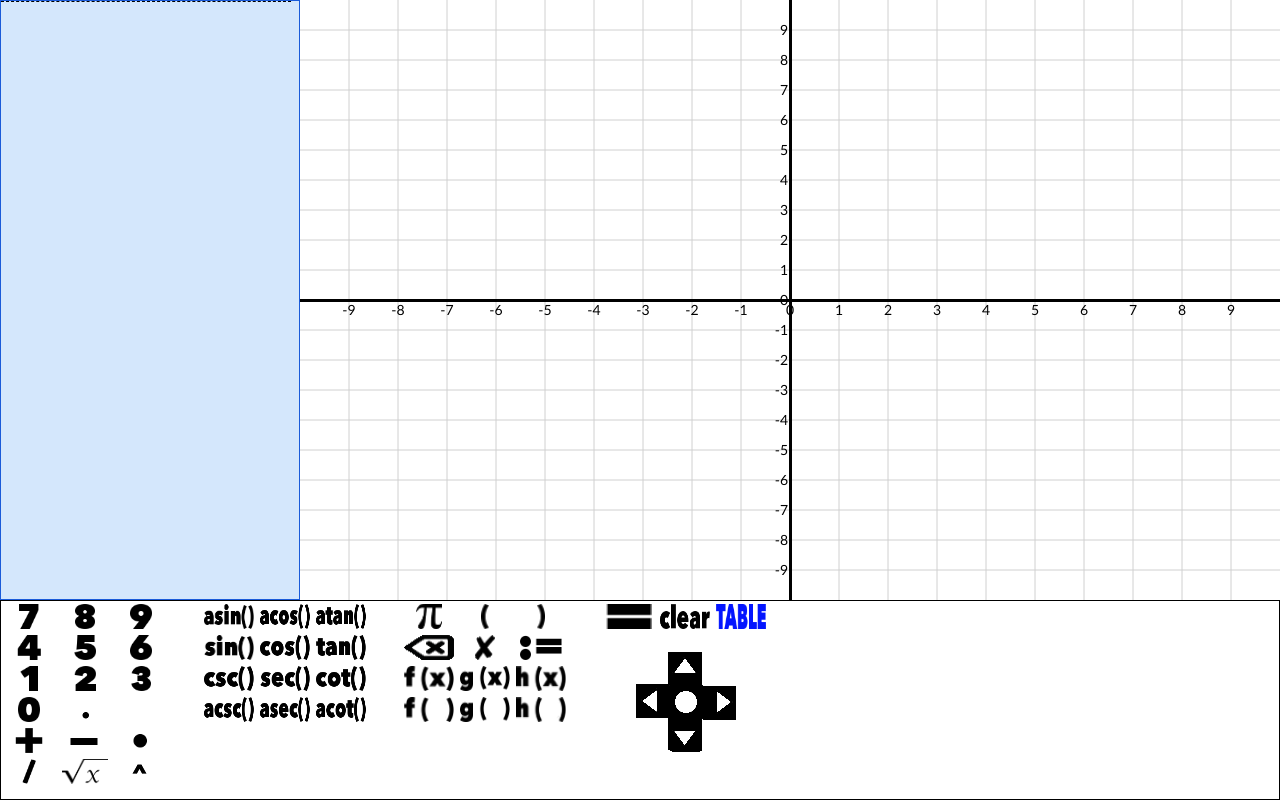
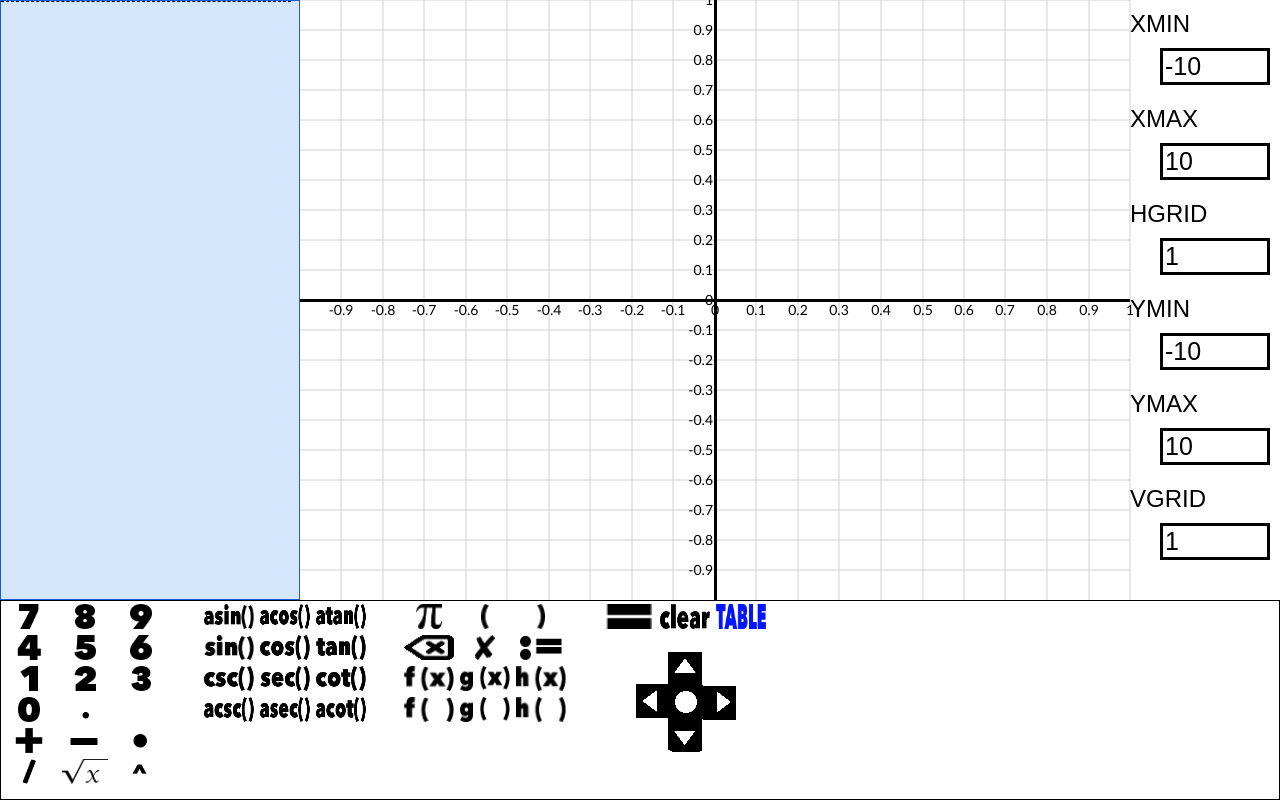
Before and after one commit to BenAychh/Calculator-G19-BenHernandez, a website with bundled scripts: page index.html in a window 1280 px wide. Built offline with nearby package versions, Linux system fonts and the light colour scheme.

Commit message:
Added controls for the graph window

```diff
--- a/canvasResizer.js
+++ b/canvasResizer.js
@@ -3,7 +3,8 @@ function resizeCanvas(){
   var info = document.getElementById("info");
   var table = document.getElementById("tables")
   var calculationHistory = document.getElementById("calculationHistory");
-  var container = document.getElementById('tableInterface');
+  var tableContainer = document.getElementById('tableInterface');
+  var graphContainer = document.getElementById('graphInterface');
   graphing.width = window.innerWidth -  300;
   graphing.height = window.innerHeight - 200;
   info.width = window.innerWidth -  300;
@@ -11,9 +12,11 @@ function resizeCanvas(){
   table.width = window.innerWidth -  300;
   table .height = window.innerHeight - 200;
   calculationHistory.setAttribute("style", "height: " + tables.height + "px");
-  container.setAttribute("style", "left: " + (tables.width - 150) + "px;")
+  tableContainer.setAttribute("style", "left: " + (tables.width - 150) + "px; height: " + tables.height + "px");
+  graphContainer.setAttribute("style", "left: " + (graphing.width - 150) + "px; height: " + graphing.height + "px");
   if (grapher) {
     grapher.repaint();
+    infoer.repaint();
   }
   if (tabler) {
     tabler.repaint();
--- a/graphing.js
+++ b/graphing.js
@@ -1,22 +1,27 @@
 //var math = require('./math.min.js');
 function Graphing(pCanvas) {
+  var grapher = this;
   var canvas = pCanvas;
-  var xmin = -10;
-  var xmax = 10;
-  var hgrid = 1;
-  var ymin = -10;
-  var ymax = 10;
-  var vgrid = 1;
+  var context = canvas.getContext('2d');
+  var windowInfo = {
+    xmin: -1,
+    xmax: 1,
+    hgrid: 0.1,
+    ymin: -1,
+    ymax: 1,
+    vgrid: 0.1,
+  };
+  var graphWidth = canvas.width - 150;
   var lines = {};
   drawGrid();
   this.repaint = function () {
+    graphWidth = canvas.width - 150;
     clearGraph();
     drawGrid();
     graphLines();
-  }
+  };
   this.addLine = function(name, equation, color) {
     if (lines[name]) {
-      var context = canvas.getContext('2d');
       context.clearRect(0, 0, canvas.width, canvas.height);
       drawGrid();
     }
@@ -31,22 +36,31 @@ function Graphing(pCanvas) {
     graphLines();
   };
   this.setBounds = function(arrayOfValues) {
-    xmin = Number(arrayOfValues[0]);
-    xmax = Number(arrayOfValues[1]);
-    hgrid = Number(arrayOfValues[2]);
-    ymin = Number(arrayOfValues[3]);
-    ymax = Number(arrayOfValues[4]);
-    vgrid = Number(arrayOfValues[5]);
+    windowInfo.xmin = Number(arrayOfValues[0]);
+    windowInfo.xmax = Number(arrayOfValues[1]);
+    windowInfo.hgrid = Number(arrayOfValues[2]);
+    windowInfo.ymin = Number(arrayOfValues[3]);
+    windowInfo.ymax = Number(arrayOfValues[4]);
+    windowInfo.vgrid = Number(arrayOfValues[5]);
     clearGraph();
     drawGrid();
     graphLines();
   };
+  this.setWindow = function(key, value) {
+    var evaluatedValue = math.eval(value);
+    if (!isNaN(evaluatedValue)) {
+      if (key !== 'hgrid' && key !== 'vgrid') {
+        windowInfo[key] = evaluatedValue;
+      } else if (value != 0) {
+        windowInfo[key] = evaluatedValue;
+      }
+      this.repaint();
+    }
+  };
   function clearGraph() {
-    var context = canvas.getContext('2d');
     context.clearRect(0, 0, canvas.width, canvas.height);
   }
   function graphLines() {
-    var context = canvas.getContext('2d');
     var linesToGraph = Object.keys(lines);
     linesToGraph.forEach(function(name) {
       var color = lines[name].color;
@@ -54,7 +68,7 @@ function Graphing(pCanvas) {
       context.lineWidth = 3;
       context.beginPath();
       var started = false;
-      for(xPixel = 1; xPixel < canvas.width; xPixel++ ){
+      for(xPixel = 1; xPixel < graphWidth; xPixel++ ){
         xNumber = convertHPixelToNumber(xPixel);
         yNumber = math.eval(lines[name].equation, {x: xNumber});
         yPixel = convertVNumberToPixel(yNumber);
@@ -71,7 +85,6 @@ function Graphing(pCanvas) {
     });
   }
   function drawGrid() {
-    var context = canvas.getContext('2d');
     context.strokeStyle = '#d0d0d0';
     context.fillStyle = '#000000';
     context.lineWidth = 1;
@@ -86,23 +99,40 @@ function Graphing(pCanvas) {
     if (hzero) {
       textH = hzero - 2;
     }
-    for (i = xmin + hgrid; i < xmax; i += hgrid) {
+    var rounded = (windowInfo.hgrid + '').split('.');
+    if (rounded[1]) {
+      rounded = rounded[1].length;
+    } else {
+      rounded = 0;
+    }
+    var rotateTheRest = false;
+    for (i = windowInfo.xmin + windowInfo.hgrid;
+          i < windowInfo.xmax; i += windowInfo.hgrid) {
       var xNumber = convertHNumberToPixel(i);
       context.beginPath();
       context.moveTo(xNumber,0);
       context.lineTo(xNumber, canvas.height);
       context.stroke();
-      var width = context.measureText(i).width;
-      context.fillText(i, xNumber - width / 2, textH + 14 + 3);
+      var width = context.measureText(math.round(i, rounded)).width;
+      var maxWidth = convertHNumberToPixel(windowInfo.xmin + windowInfo.hgrid) * 3 / 4;
+      rotateTheRest = rotateTextIfNeeded(math.round(i, rounded),
+          xNumber - width / 2, textH + 14 + 3, maxWidth, rotateTheRest);
     }
-    for (i = ymin + vgrid; i < ymax; i += vgrid) {
+    rounded = (windowInfo.vgrid + '').split('.');
+    if (rounded[1]) {
+      rounded = rounded[1].length;
+    } else {
+      rounded = 0;
+    }
+    for (i = windowInfo.ymin + windowInfo.vgrid;
+          i < windowInfo.ymax; i += windowInfo.vgrid) {
       var yNumber = convertVNumberToPixel(i);
       context.beginPath();
       context.moveTo(0,yNumber);
-      context.lineTo(canvas.width, yNumber);
+      context.lineTo(graphWidth, yNumber);
       context.stroke();
-      var textWidth = context.measureText(i).width;
-      context.fillText(i, textV - textWidth, yNumber + 5);
+      var textWidth = context.measureText(math.round(i, rounded)).width;
+      context.fillText(math.round(i, rounded), textV - textWidth, yNumber + 5);
     }
     if (convertHNumberToPixel(0)) {
       context.fillStyle = '#000000';
@@ -111,19 +141,52 @@ function Graphing(pCanvas) {
     if (convertVNumberToPixel(0)) {
       var vzero = convertVNumberToPixel(0);
       context.fillStyle = '#000000';
-      context.fillRect(0, vzero - 1, canvas.width, 3);
+      context.fillRect(0, vzero - 1, graphWidth, 3);
     }
   }
   function convertHNumberToPixel(number) {
-    return Math.round((number - xmin) / (xmax - xmin) * canvas.width);
+    return Math.round((number - windowInfo.xmin) /
+        (windowInfo.xmax - windowInfo.xmin) * graphWidth);
   }
+  this.convertHNumberToPixel = function(number) {
+    return convertHNumberToPixel(number);
+  };
   function convertHPixelToNumber(pixel) {
-    return ((xmax - xmin) / canvas.width * pixel) + xmin;
+    return ((windowInfo.xmax - windowInfo.xmin) /
+    graphWidth * pixel) + windowInfo.xmin;
   }
+  this.convertHPixelToNumber = function(pixel) {
+    return convertHPixelToNumber(pixel);
+  };
   function convertVNumberToPixel(number) {
-    return Math.round((1 - (number - ymin) / (ymax - ymin)) * canvas.height);
+    return Math.round((1 - (number - windowInfo.ymin) /
+        (windowInfo.ymax - windowInfo.ymin)) * canvas.height);
   }
+  this.convertVNumberToPixel = function(number) {
+    return convertVNumberToPixel(number);
+  };
   function convertVPixelToNumber(pixel) {
-    return ((ymax - ymin) / canvas.height * pixel) + ymin;
+    return ((windowInfo.ymax - windowInfo.ymin) /
+        canvas.height * pixel) + windowInfo.ymin;
+  }
+  this.convertVPixelToNumber = function(pixel) {
+    return convertVPixelToNumber(pixel);
+  }
+  function rotateTextIfNeeded(text, x, y, maxWidth, rotated) {
+    var dimensions = context.measureText(text);
+    context.save();
+    if((maxWidth !== null && dimensions.width > maxWidth) || rotated)  {
+        var centerX = x + dimensions.width / 2;
+        var centerY = y + 5;
+        context.translate(centerX, centerY);
+        context.rotate(Math.PI / 2);
+        context.translate(-centerX, -centerY);
+        context.fillText(text, x + dimensions.width / 6, y + 10);
+        rotated = true;
+    } else {
+      context.fillText(text, x, y);
+    }
+    context.restore();
+    return rotated;
   }
 }
--- a/index.html
+++ b/index.html
@@ -24,6 +24,32 @@
         <div class="graphCanvases">
           <canvas id="graphing"></canvas>
           <canvas id="info"></canvas>
+          <div id="graphInterface" class="tableInterface">
+            <div class="tableInputGroup">
+              <label for="xmin" class="tableLabel">xmin</label><br />
+              <input type="text" id="xmin" value="-10" onfocus="listener.stop_listening()" onkeyup="grapher.setWindow('xmin', this.value)" onblur="listener.listen()">
+            </div>
+            <div class="tableInputGroup">
+              <label for="xmax" class="tableLabel">xmax</label><br />
+              <input type="text" id="xmax" value="10" onfocus="listener.stop_listening()" onkeyup="grapher.setWindow('xmax', this.value)" onblur="listener.listen()">
+            </div>
+            <div class="tableInputGroup">
+              <label for="hgrid" class="tableLabel">hgrid</label><br />
+              <input type="text" id="hgrid" value="1" onfocus="listener.stop_listening()" onkeyup="grapher.setWindow('hgrid', this.value)" onblur="listener.listen()">
+            </div>
+            <div class="tableInputGroup">
+              <label for="ymin" class="tableLabel">ymin</label><br />
+              <input type="text" id="ymin" value="-10" onfocus="listener.stop_listening()" onkeyup="grapher.setWindow('ymin', this.value)" onblur="listener.listen()">
+            </div>
+            <div class="tableInputGroup">
+              <label for="ymax" class="tableLabel">ymax</label><br />
+              <input type="text" id="ymax" value="10" onfocus="listener.stop_listening()" onkeyup="grapher.setWindow('ymax', this.value)" onblur="listener.listen()">
+            </div>
+            <div class="tableInputGroup">
+              <label for="vgrid" class="tableLabel">vgrid</label><br />
+              <input type="text" id="vgrid" value="1" onfocus="listener.stop_listening()" onkeyup="grapher.setWindow('vgrid', this.value)" onblur="listener.listen()">
+            </div>
+          </div>
         </div>
         <div class="tablesCanvases">
           <canvas id="tables"></canvas>
--- a/info.js
+++ b/info.js
@@ -2,12 +2,18 @@ function Info(pCanvas) {
   var info = this;
   var ballRadius = 5;
   var canvas = pCanvas;
-  var xmin = -10;
-  var xmax = 10;
-  var ymin = -10;
-  var ymax = 10;
+  var windowInfo = {
+    xmin: -10,
+    xmax: 10,
+    ymin: -10,
+    ymax: 10,
+  };
+  var graphWidth = canvas.width - 150;
   var lines = {};
   var balls = {};
+  this.repaint = function() {
+    graphWidth = canvas.width - 150;
+  }
   this.addLine = function(name, equation, color) {
     lines[name] = {equation: equation, color: color};
   };
@@ -44,21 +50,23 @@ function Info(pCanvas) {
   function setText(x) {
     var lineKeys = Object.keys(lines);
     var top = canvas.height - 30 * (lineKeys.length - 1);
-    var xNumber = convertHPixelToNumber(x);
+    var xNumber = grapher.convertHPixelToNumber(x);
     lineKeys.forEach(function(info, key) {
       context.font = '20px calibri';
       context.fillStyle = lines[info].color;
       var yNumber = math.eval(lines[info].equation, {x: xNumber});
-      context.fillText('f(' + math.round(xNumber, 2) + ')', 10, top + 30 * key - 10);
-      context.fillText('= ' + math.round(yNumber, 2), 80, top + 30 * key - 10);
+      var functionVal = 'f(' + math.round(xNumber, 5) + ')';
+      var dimensions = context.measureText('f(0.00000)');
+      context.fillText(functionVal, 10, top + 30 * key - 10);
+      context.fillText('= ' + math.round(yNumber, 5), dimensions.width + 20, top + 30 * key - 10);
     });
   }
   function setBalls(x) {
     var lineKeys = Object.keys(lines);
     lineKeys.forEach(function(key) {
-      var xNumber = convertHPixelToNumber(x);
+      var xNumber = grapher.convertHPixelToNumber(x);
       var yNumber = math.eval(lines[key].equation, {x: xNumber});
-      var y = convertVNumberToPixel(yNumber);
+      var y = grapher.convertVNumberToPixel(yNumber);
       balls[key] = {x: x, y: y};
     });
   }
@@ -80,16 +88,4 @@ function Info(pCanvas) {
         ballRadius * 2, ballRadius * 2);
     });
   }
-  function convertHNumberToPixel(number) {
-    return Math.round((number - xmin) / (xmax - xmin) * canvas.width);
-  }
-  function convertHPixelToNumber(pixel) {
-    return ((xmax - xmin) / canvas.width * pixel) + xmin;
-  }
-  function convertVNumberToPixel(number) {
-    return Math.round((1 - (number - ymin) / (ymax - ymin)) * canvas.height);
-  }
-  function convertVPixelToNumber(pixel) {
-    return ((ymax - ymin) / canvas.height * pixel) + ymin;
-  }
 }
--- a/style/table.css
+++ b/style/table.css
@@ -9,6 +9,7 @@
   right: 0;
   position: absolute;
   width: 150px;
+  overflow: scroll;
 }
 .tableButton {
   text-align: center;
```
